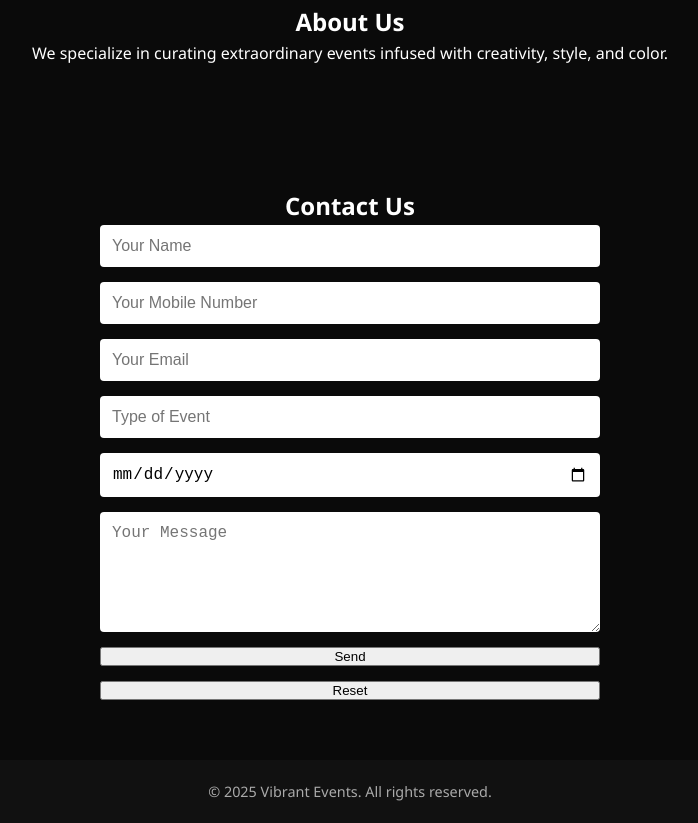
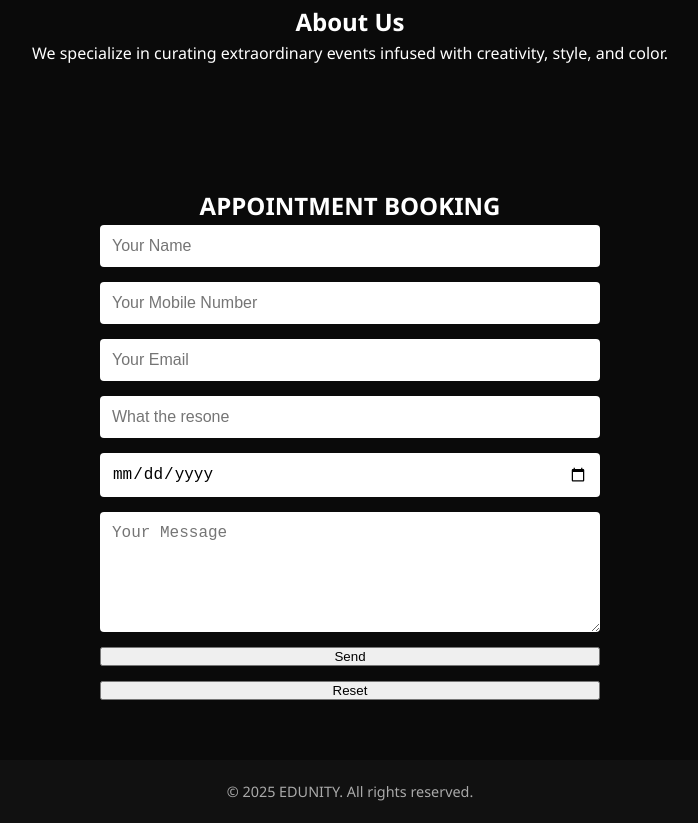
Before and after one commit to Sudi999Sa/event-test, a plain HTML site: page index.html in a window 1280 px wide. Shown: the part 1121-1944 px from the top of the page, without its empty margins (290-988 px from the left). Drawn offline with Linux system fonts and the light colour scheme.

Commit message:
Update index.html

```diff
--- a/index.html
+++ b/index.html
@@ -132,13 +132,13 @@
   </section>
 
   <section class="contact" id="contact">
-    <h2>Contact Us</h2>
+    <h2>APPOINTMENT BOOKING</h2>
     <form action="https://formspree.io/f/xkgryjng" method="POST">
       <input type="text" name="name" placeholder="Your Name" required/>
       <input type="tel" name="phone" placeholder="Your Mobile Number" required
          pattern="[0-9]{10}" maxlength="10" />
       <input type="email" name="email" placeholder="Your Email" required/>
-      <input type="text" name="event-type" placeholder="Type of Event" required/>
+      <input type="text" name="type" placeholder="What the resone" required/>
       <input type="date" name="date" required/>
       <textarea name="message" placeholder="Your Message" rows="5"></textarea>
       <button type="submit">Send</button>
@@ -148,7 +148,7 @@
   </section>
 
   <footer>
-    <p>© 2025 Vibrant Events. All rights reserved.</p>
+    <p>© 2025 EDUNITY. All rights reserved.</p>
   </footer>
 
   <script>
```
